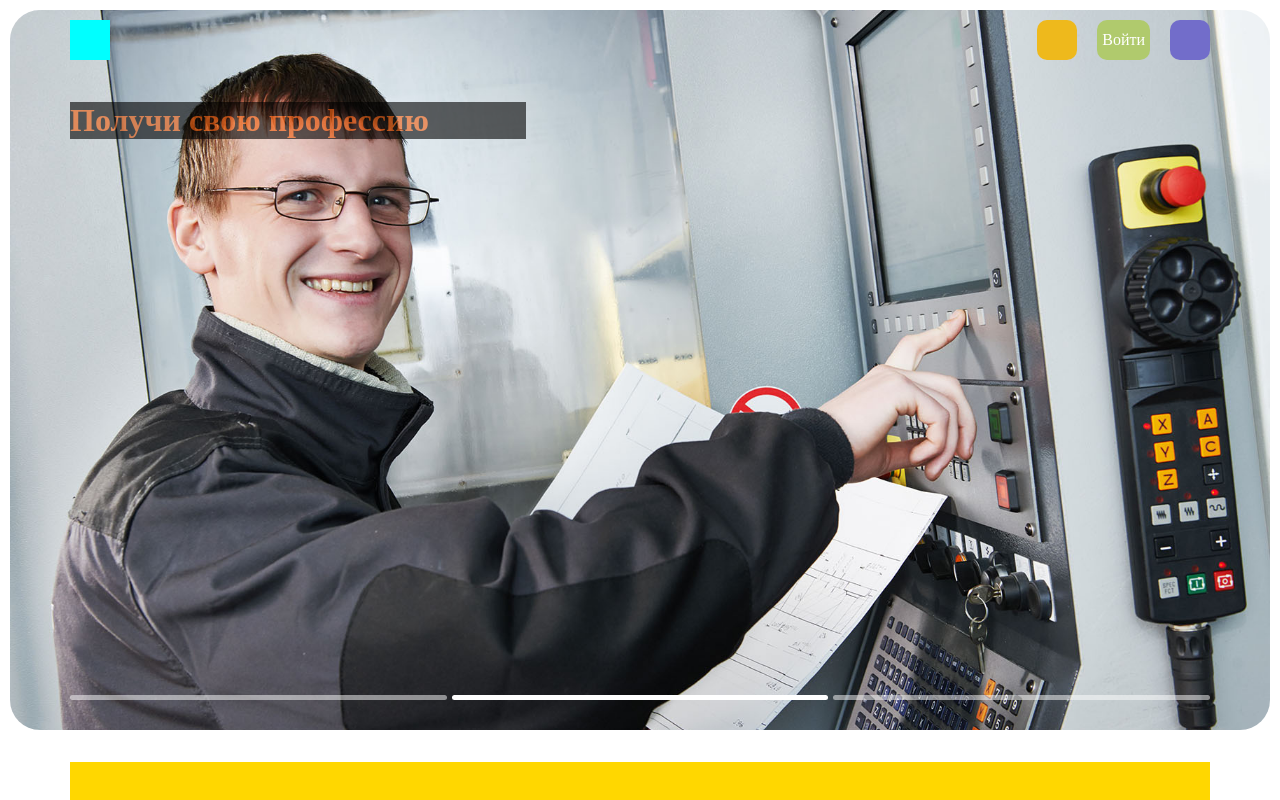
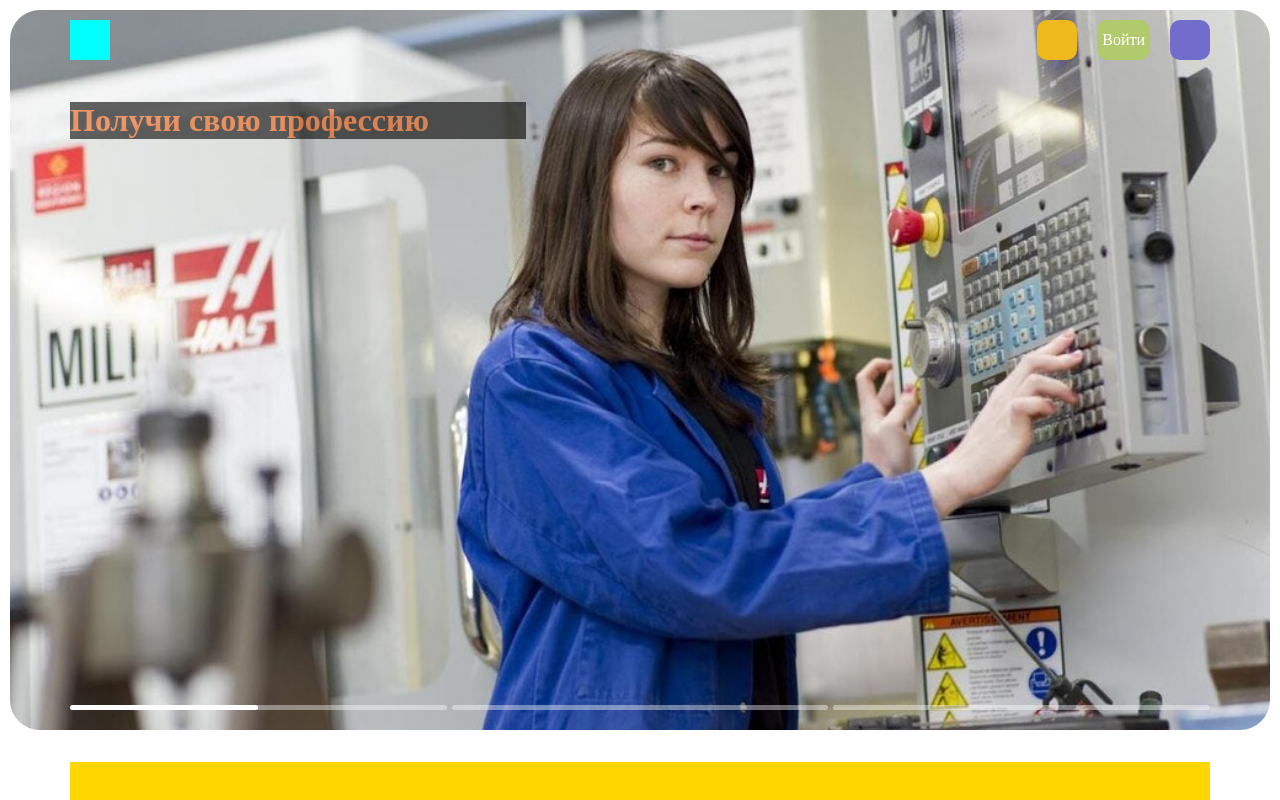
Before and after one commit to Zevs211/procpu, a Vue app in the folder frontend/: page / in a window 1280 px wide. Shown: the top 800 px of the page. Built offline with nearby package versions, Linux system fonts and the light colour scheme.

Commit message:
if/add-slider

```diff
--- a/frontend/src/views/Home.vue
+++ b/frontend/src/views/Home.vue
@@ -1,13 +1,12 @@
 <script setup lang="ts">
 import axios from 'axios';
-import { ref, onMounted, onUnmounted, computed } from 'vue';
+import { ref, onMounted, computed } from 'vue';
 import CardsGallery from '../components/CardsGallery.vue';
 import Header from "../components/Header.vue";
 
 const data = ref<string | null>(null);
-const currentImageIndex = ref(0);
-const remainingTime = ref(4);
-const intervalId = ref<NodeJS.Timeout | null>(null);
+const currentValue = ref(0);
+const currentIndex = ref(0);
 
 const startImages = [
   '../public/images/employee_1.jpg',
@@ -27,29 +26,27 @@ const getData = async () => {
   }
 };
 
-const changeImage = () => {
-  return currentImageIndex.value = (currentImageIndex.value + 1) % startImages.length;
+const timer = () => {
+  setInterval(() => {
+    if (currentValue.value < 1000) {
+      currentValue.value += 1;
+    } else {
+      currentIndex.value >= startImages.length - 1 ? currentIndex.value = 0 : currentIndex.value += 1;
+      currentValue.value = 0;
+    }
+  }, 10);
 };
 
-const countdown = () => {
-    if (remainingTime.value > 0) {
-      remainingTime.value--;
-    } else {
-      remainingTime.value = 4
-      changeImage();
-    }
-  };
-const currentImage = computed(() => startImages[currentImageIndex.value]);
+const switchLine = (index: number) => {
+  currentIndex.value = index;
+  currentValue.value = 0;
+}
+
+const currentImage = computed(() => startImages[currentIndex.value]);
 
 onMounted(async () => {
   await getData();
-  intervalId.value = await setInterval(countdown, 1000);
-});
-
-onUnmounted(() => {
-  if (intervalId.value) {
-    clearInterval(intervalId.value);
-  }
+  timer();
 });
 </script>
 
@@ -64,9 +61,20 @@ onUnmounted(() => {
         <h1 class="start-screen__text">{{'Получи свою \n профессию'}}</h1>
       </div>
       <div class="start-screen__pagination">
-        <div v-for="(startImage, index) in startImages.length" :key="index"
-          class="start-screen__pagination__item"
-          :class="{'item-color': currentImageIndex === (startImage - 1) }">
+        <div v-for="(startImage, index) in startImages" :key="index" class="item" @click="switchLine(index)">
+          <div class="pagination-line-container">
+            <div class="filled" :style="{ width: `${index < currentIndex ? 100 : (index === currentIndex ? (currentValue / 10) : 0)}%` }"></div>
+            <div class="remaining"></div>
+            <input
+              type="range"
+              min="0"
+              :max="1000"
+              disabled
+              :value="index < currentIndex ? 1000 : (index === currentIndex ? currentValue : 0)"
+              @input="index === currentIndex ? currentValue = +( $event.target as HTMLInputElement ).value : null"
+              class="pagination-line"
+            />
+          </div>
         </div>
       </div>
     </div>
@@ -109,25 +117,67 @@ onUnmounted(() => {
   &__pagination {
     display: flex;
     flex-direction: row;
+    justify-content: space-between;
     gap: 5px;
-    &__item {
-      width: 100%;
-      height: 5px;
-      border-radius: 10px;
-      background-color: rgb(255, 255, 255);
-      opacity: 0.5;
-      margin-bottom: 30px;
-    }
+    margin-bottom: 20px;
   }
 }
-.item-color {
-  opacity: 1;
+
+.pagination-line-container {
+  position: relative;
+  width: 100%;
+  height: 5px;
 }
-.item-color-fill {
-  height: 100%;
-  width: 30%;
-  background-color: red;
+
+.pagination-line {
+  height: 5px;
+  appearance: none;
+  background: transparent;
 }
+
+.item {
+  flex: 1;
+  display: flex;
+  justify-content: center;
+  align-items: center;
+  cursor: pointer;
+}
+
+.item:hover {
+  background-color: rgba(255, 255, 255, 0.5);
+}
+
+.pagination-line::-webkit-slider-thumb {
+  -webkit-appearance: none;
+  appearance: none;
+  width: 0;
+  height: 0;
+}
+
+.pagination-line::-moz-range-thumb {
+  width: 0;
+  height: 0;
+}
+
+.pagination-line::-ms-thumb {
+  width: 0;
+  height: 0;
+}
+
+.filled {
+  border-radius: 5px;
+  height: 5px;
+  background: white;
+  position: absolute;
+}
+
+.remaining {
+  border-radius: 5px;
+  width: 100%;
+  height: 5px;
+  background: rgba(255, 255, 255, 0.4);
+}
+
 .container {
   position: relative;
   display: flex;
@@ -154,7 +204,6 @@ onUnmounted(() => {
 }
 
 @media (min-width: 601px) and (max-width: 1024px) {
-
 }
 
 @media (min-width: 1025px) and (max-width: 1199px) {
```
